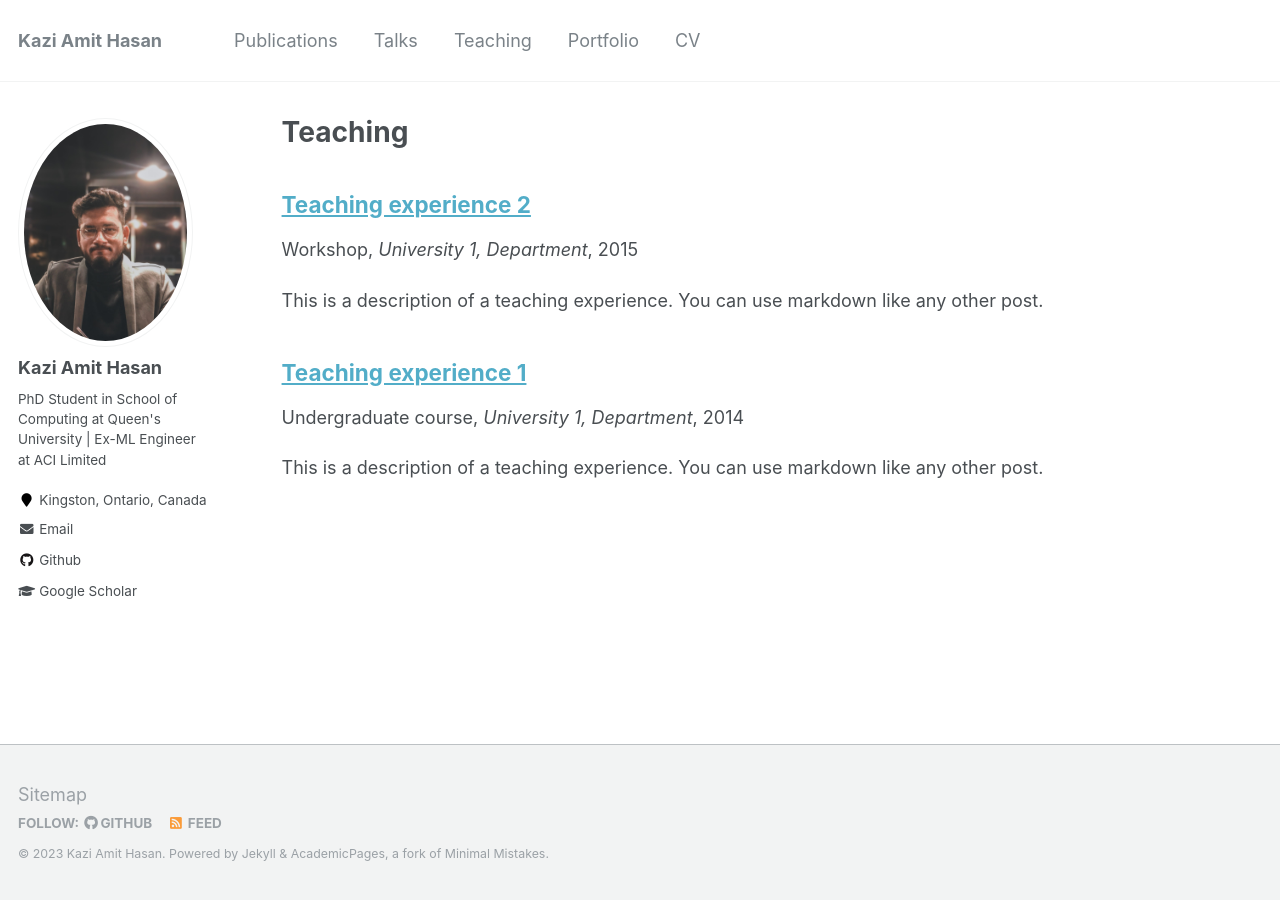
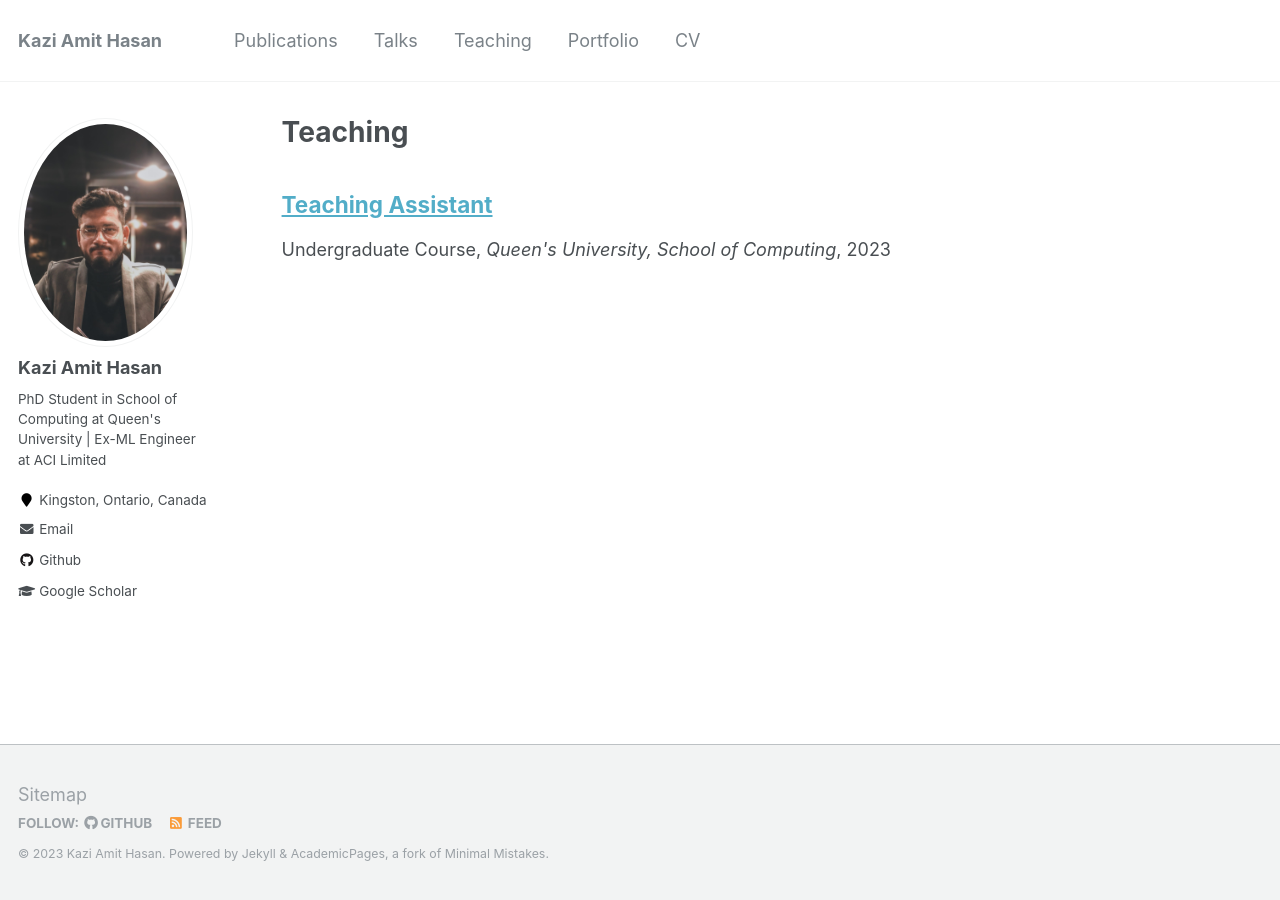
Before and after one commit to KaziAmitHasan/kaziamithasan.github.io, a Jekyll site: the page built from _pages/teaching.html, in a window 1280 px wide. Built offline with Jekyll 4.4.1, drawn with Linux system fonts in a browser that asks for light colours.

Commit message:
info updated

```diff
--- a/_teaching/2014-spring-teaching-1.md
+++ b/_teaching/2014-spring-teaching-1.md
@@ -1,20 +1,9 @@
 ---
-title: "Teaching experience 1"
+title: "Teaching Assistant"
 collection: teaching
-type: "Undergraduate course"
-permalink: /teaching/2014-spring-teaching-1
-venue: "University 1, Department"
-date: 2014-01-01
-location: "City, Country"
+type: "Undergraduate Course"
+permalink: /teaching/2023-winter-teaching-1
+venue: "Queen's University, School of Computing"
+date: 2023-01-01
+location: "Kingston, Ontario, Canada"
 ---
-
-This is a description of a teaching experience. You can use markdown like any other post.
-
-Heading 1
-======
-
-Heading 2
-======
-
-Heading 3
-======
--- a/_teaching/2015-spring-teaching-2.md
+++ /dev/null
@@ -1,20 +0,0 @@
----
-title: "Teaching experience 2"
-collection: teaching
-type: "Workshop"
-permalink: /teaching/2015-spring-teaching-1
-venue: "University 1, Department"
-date: 2015-01-01
-location: "City, Country"
----
-
-This is a description of a teaching experience. You can use markdown like any other post.
-
-Heading 1
-======
-
-Heading 2
-======
-
-Heading 3
-======
```
